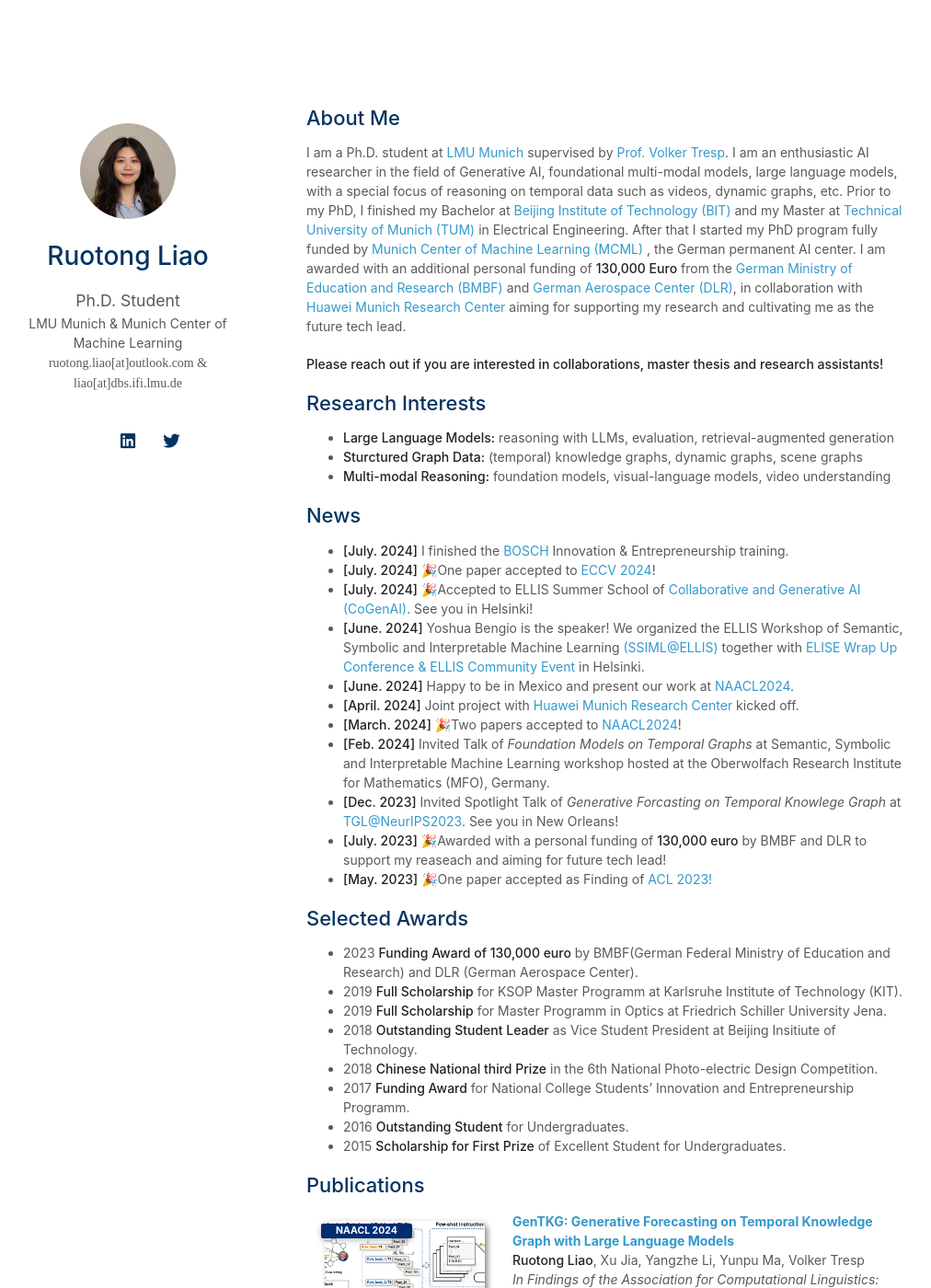
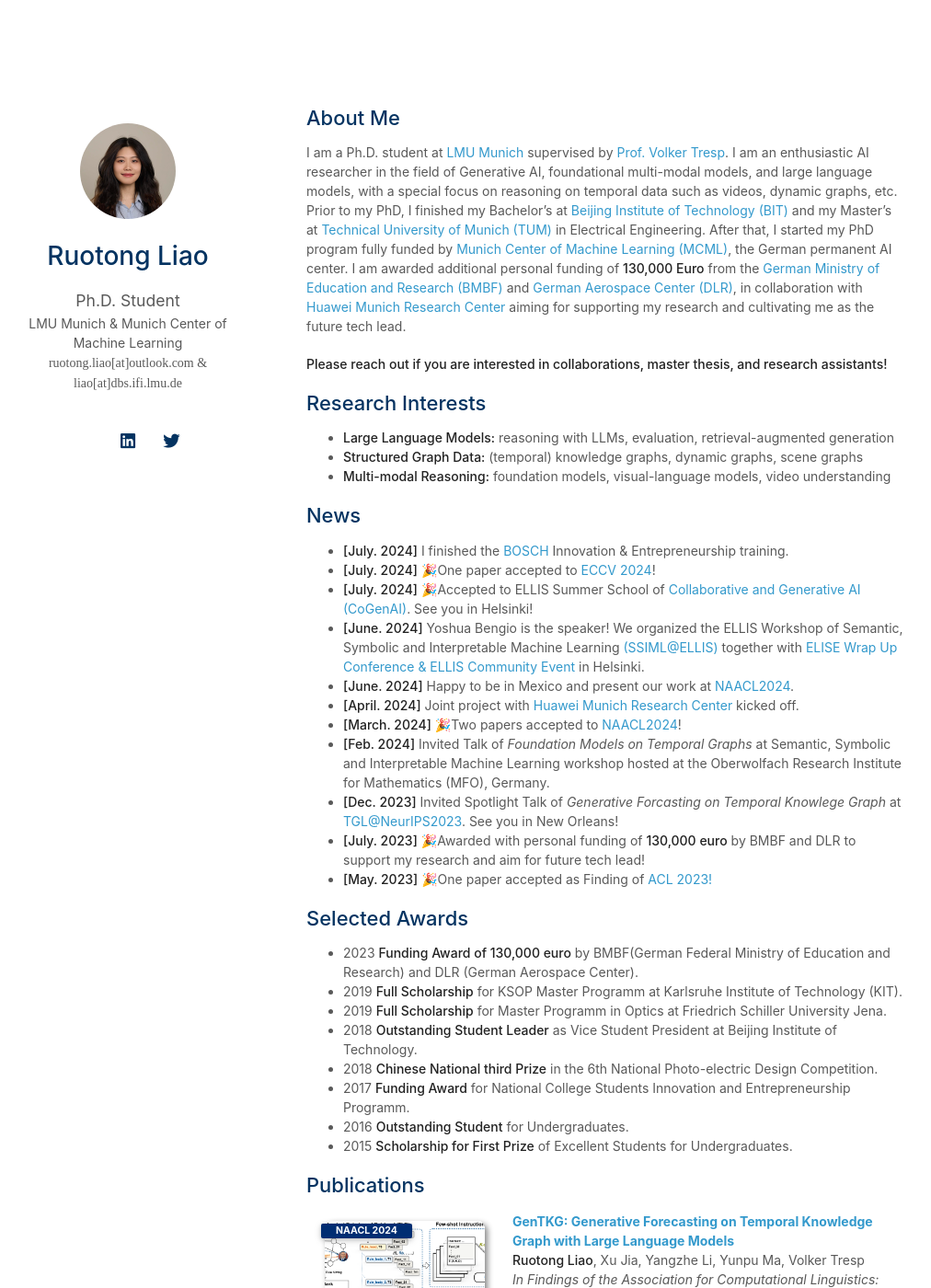
Before and after one commit to mayhugotong/mayhugotong.github.io, a Jekyll site: the page built from index.md, in a window 1280 px wide and 1400 px high. Shown: the whole window at 92% size, without its empty margins (137-1149 px from the left). Built offline with Jekyll 4.4.1, drawn with Linux system fonts in a browser that asks for light colours; nearby versions of some CDN libraries; a style sheet for code colours, icons or effects is not loaded; our own code applies the rules of GitHub Pages for plain Markdown files.

Commit message:
Update index.md

```diff
--- a/index.md
+++ b/index.md
@@ -3,15 +3,15 @@
 ---
 
 ## About Me
-I am a Ph.D. student at [LMU Munich](https://www.lmu.de/de/index.html) supervised by [Prof. Volker Tresp](https://www.dbs.ifi.lmu.de/~tresp/). I am an enthusiastic AI researcher in the field of Generative AI, foundational multi-modal models, large language models, with a special focus of reasoning on temporal data such as videos, dynamic graphs, etc. Prior to my PhD, I finished my Bachelor at [Beijing Institute of Technology (BIT)](https://en.wikipedia.org/wiki/Beijing_Institute_of_Technology) and my Master at [Technical University of Munich (TUM)](https://www.tum.de/en/) in Electrical Engineering. After that I started my PhD program fully funded by [Munich Center of Machine Learning (MCML)](https://mcml.ai/) , the German permanent AI center. I am awarded with an additional personal funding of **130,000 Euro** from the [German Ministry of Education and Research (BMBF)](https://www.bmbf.de/bmbf/de/home/home_node.html) and [German Aerospace Center (DLR)](https://www.dlr.de/en), in collaboration with [Huawei Munich Research Center](https://www.huawei.com/eu/) aiming for supporting my research and cultivating me as the future tech lead.
+I am a Ph.D. student at [LMU Munich](https://www.lmu.de/de/index.html) supervised by [Prof. Volker Tresp](https://www.dbs.ifi.lmu.de/~tresp/). I am an enthusiastic AI researcher in the field of Generative AI, foundational multi-modal models, and large language models, with a special focus on reasoning on temporal data such as videos, dynamic graphs, etc. Prior to my PhD, I finished my Bachelor's at [Beijing Institute of Technology (BIT)](https://en.wikipedia.org/wiki/Beijing_Institute_of_Technology) and my Master's at [Technical University of Munich (TUM)](https://www.tum.de/en/) in Electrical Engineering. After that, I started my PhD program fully funded by [Munich Center of Machine Learning (MCML)](https://mcml.ai/), the German permanent AI center. I am awarded additional personal funding of **130,000 Euro** from the [German Ministry of Education and Research (BMBF)](https://www.bmbf.de/bmbf/de/home/home_node.html) and [German Aerospace Center (DLR)](https://www.dlr.de/en), in collaboration with [Huawei Munich Research Center](https://www.huawei.com/eu/) aiming for supporting my research and cultivating me as the future tech lead.
 
 
-**Please reach out if you are interested in collaborations, master thesis and research assistants!**
+**Please reach out if you are interested in collaborations, master thesis, and research assistants!**
 
 ## Research Interests
 
 -  **Large Language Models:** reasoning with LLMs, evaluation, retrieval-augmented generation
--  **Sturctured Graph Data:** (temporal) knowledge graphs, dynamic graphs, scene graphs
+-  **Structured Graph Data:** (temporal) knowledge graphs, dynamic graphs, scene graphs
 -  **Multi-modal Reasoning:** foundation models, visual-language models, video understanding
 
 ## News
@@ -24,7 +24,7 @@
 -   **[March. 2024]** 🎉Two papers accepted to [NAACL2024](https://lnkd.in/dCDp5j8c)!
 -   **[Feb. 2024]** Invited Talk of _Foundation Models on Temporal Graphs_ at Semantic, Symbolic and Interpretable Machine Learning workshop hosted at the Oberwolfach Research Institute for Mathematics (MFO), Germany.
 -   **[Dec. 2023]** Invited Spotlight Talk of _Generative Forcasting on Temporal Knowlege Graph_ at [TGL@NeurIPS2023](https://sites.google.com/view/tglworkshop-2023/home). See you in New Orleans!
--   **[July. 2023]** 🎉Awarded with a personal funding of **130,000 euro** by BMBF and DLR to support my reaseach and aiming for future tech lead!
+-   **[July. 2023]** 🎉Awarded with personal funding of **130,000 euro** by BMBF and DLR to support my research and aim for future tech lead!
 -   **[May. 2023]** 🎉One paper accepted as Finding of [ACL 2023!](https://2023.aclweb.org/)
 
 ## Selected Awards
@@ -32,11 +32,11 @@
 -   2023 **Funding Award of 130,000 euro** by BMBF(German Federal Ministry of Education and Research) and DLR (German Aerospace Center).
 -   2019 **Full Scholarship** for KSOP Master Programm at Karlsruhe Institute of Technology (KIT).
 -   2019 **Full Scholarship** for Master Programm in Optics at Friedrich Schiller University Jena.
--   2018 **Outstanding Student Leader** as Vice Student President at Beijing Insitiute of Technology.
+-   2018 **Outstanding Student Leader** as Vice Student President at Beijing Institute of Technology.
 -   2018 **Chinese National third Prize** in the 6th National Photo-electric Design Competition.
--   2017 **Funding Award** for National College Students' Innovation and Entrepreneurship Programm.
+-   2017 **Funding Award** for National College Students Innovation and Entrepreneurship Programm.
 -   2016 **Outstanding Student** for Undergraduates.
--   2015 **Scholarship for First Prize** of Excellent Student for Undergraduates.
+-   2015 **Scholarship for First Prize** of Excellent Students for Undergraduates.
 
 
 {% include_relative _includes/publications.md %}
```
